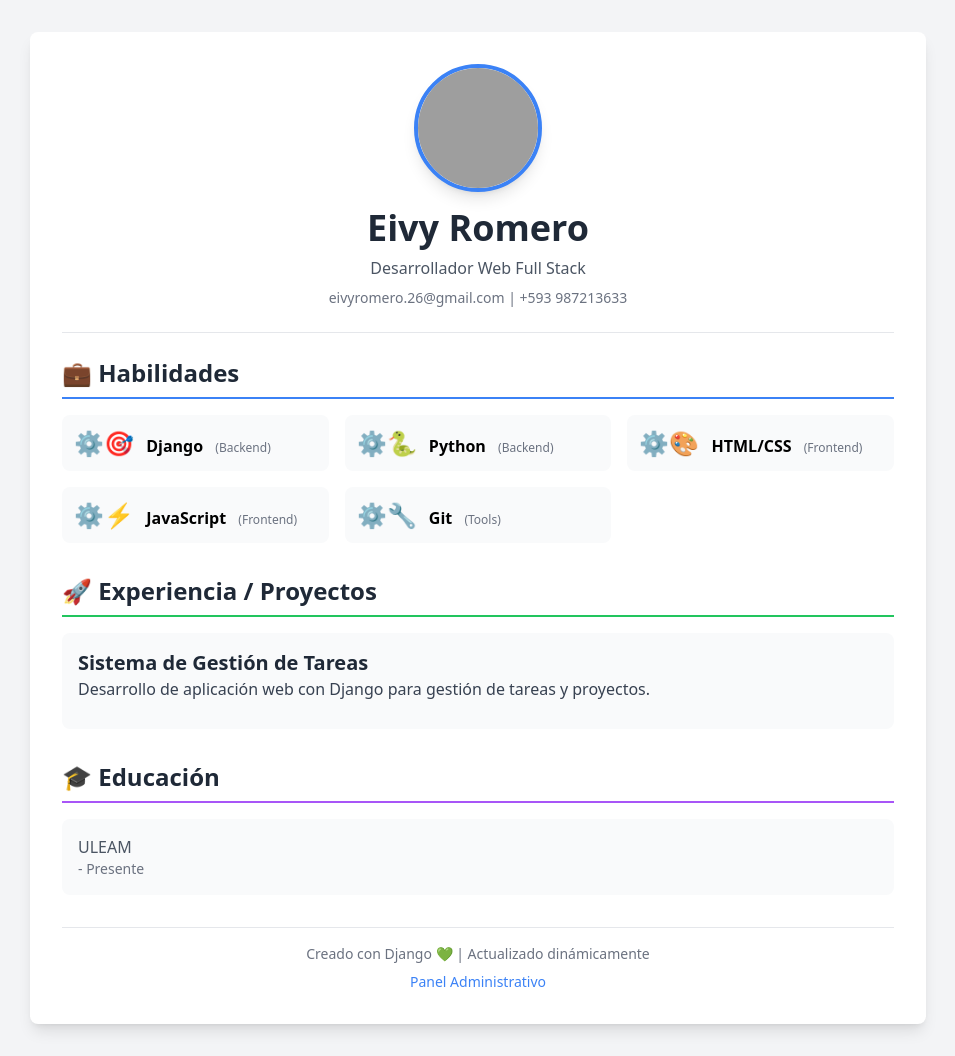
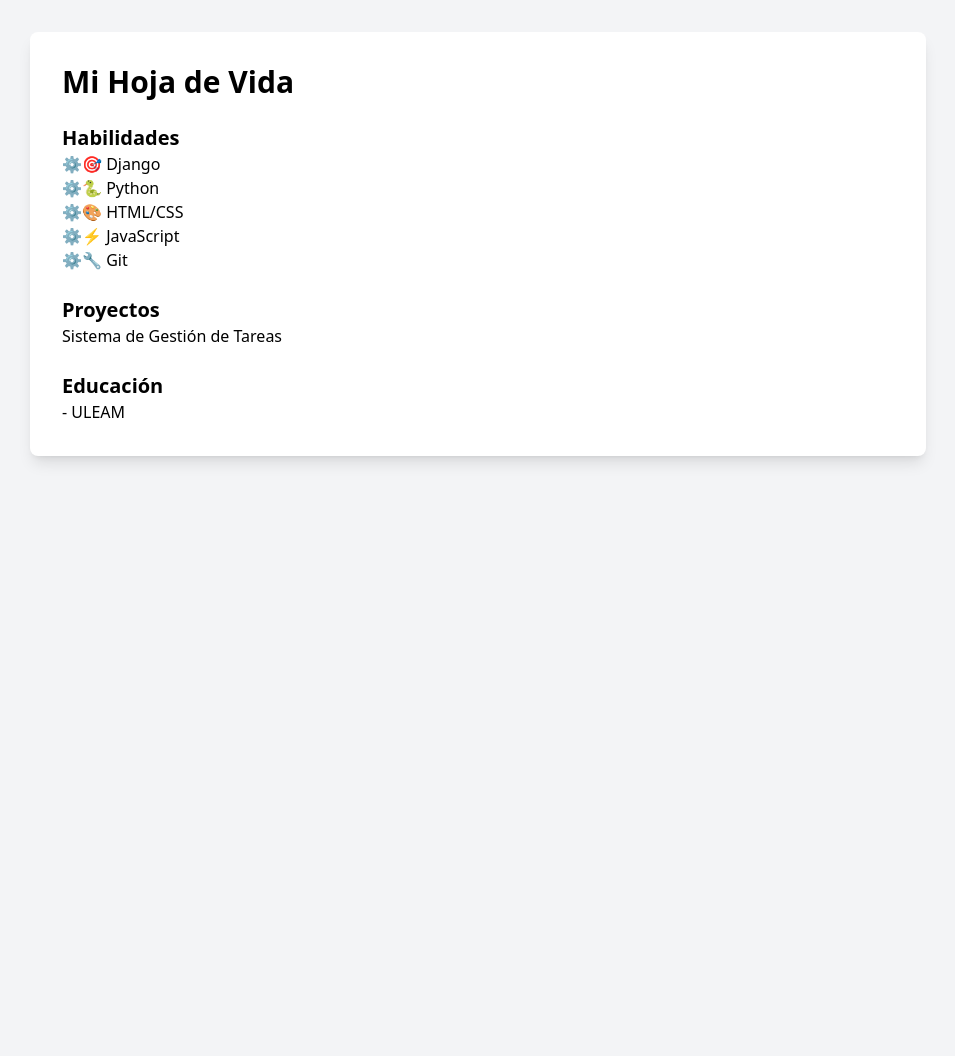
Before and after one commit to eivyromero/django-cv-hoja-vida, a Django app: page / in a window 1280 px wide. Shown: the whole page, without its empty margins (162-1117 px from the left). After the commit the page ends 463 px from the top, so only its background shows below. Run offline with Django 5.2, Linux system fonts and the light colour scheme; data comes from the database, SQL or seed files in the repository; some libraries are stand-ins or nearby versions; grey boxes are pictures that could not be loaded.

Commit message:
Prevent 500 error in home view when database tables are missing

```diff
--- a/tasks/templates/base.html
+++ b/tasks/templates/base.html
@@ -2,106 +2,13 @@
 <html lang="es">
 <head>
     <meta charset="UTF-8">
-    <meta name="viewport" content="width=device-width, initial-scale=1.0">
-    <title>Mi CV - Hoja de Vida</title>
+    <title>Mi CV</title>
     <script src="https://cdn.tailwindcss.com"></script>
 </head>
 <body class="bg-gray-100 min-h-screen py-8">
     <div class="max-w-4xl mx-auto bg-white shadow-lg rounded-lg p-8">
-        <!-- Header -->
-        <header class="text-center border-b pb-6 mb-6">
-            <!-- Imagen de perfil -->
-            <div class="mb-4">
-                <img src="https://api.dicebear.com/7.x/avataaars/svg?seed=Eivy&backgroundColor=b6e3f4&skinColor=light&hairColor=black"
-                     alt="Foto de perfil"
-                     class="w-32 h-32 rounded-full mx-auto object-cover border-4 border-blue-500 shadow-lg bg-white">
-            </div>
-            <h1 class="text-4xl font-bold text-gray-800 mb-2">Eivy Romero</h1>
-            <p class="text-gray-600">Desarrollador Web Full Stack</p>
-            <p class="text-gray-500 text-sm mt-2">eivyromero.26@gmail.com | +593 987213633</p>
-        </header>
-
-        <!-- Skills Section -->
-        <section class="mb-8">
-            <h2 class="text-2xl font-bold text-gray-800 mb-4 border-b-2 border-blue-500 pb-2">💼 Habilidades</h2>
-
-            {% if skills %}
-                <div class="grid grid-cols-1 md:grid-cols-3 gap-4">
-                    {% for skill in skills %}
-                        <div class="bg-gray-50 p-3 rounded-lg hover:bg-blue-50 transition">
-                            <span class="text-2xl">{{ skill.icon }}</span>
-                            <span class="ml-2 font-semibold">{{ skill.name }}</span>
-                            <span class="text-xs text-gray-500 ml-2">({{ skill.get_category_display }})</span>
-                        </div>
-                    {% endfor %}
-                </div>
-            {% else %}
-                <p class="text-gray-500 italic">No hay habilidades registradas. <a href="/admin" class="text-blue-500 underline">Agregar desde el admin</a></p>
-            {% endif %}
-        </section>
-
-        <!-- Projects/Experience Section -->
-        <section class="mb-8">
-            <h2 class="text-2xl font-bold text-gray-800 mb-4 border-b-2 border-green-500 pb-2">🚀 Experiencia / Proyectos</h2>
-
-            {% if projects %}
-                {% for project in projects %}
-                    <div class="mb-6 bg-gray-50 p-4 rounded-lg hover:shadow-md transition">
-                        <h3 class="text-xl font-semibold text-gray-800">{{ project.title }}</h3>
-                        {% if project.technologies %}
-                            <p class="text-gray-600 text-sm mb-2">
-                                <span class="font-semibold">Tecnologías:</span> {{ project.technologies }}
-                                {% if project.start_date %} | {{ project.start_date|date:"Y" }}{% endif %}
-                            </p>
-                        {% endif %}
-                        <p class="text-gray-700">{{ project.description }}</p>
-
-                        <div class="mt-3 flex gap-3">
-                            {% if project.url %}
-                                <a href="{{ project.url }}" target="_blank" class="text-blue-600 hover:underline text-sm">🔗 Ver proyecto</a>
-                            {% endif %}
-                            {% if project.github_url %}
-                                <a href="{{ project.github_url }}" target="_blank" class="text-gray-700 hover:underline text-sm">💻 GitHub</a>
-                            {% endif %}
-                        </div>
-                    </div>
-                {% endfor %}
-            {% else %}
-                <p class="text-gray-500 italic">No hay proyectos registrados. <a href="/admin" class="text-blue-500 underline">Agregar desde el admin</a></p>
-            {% endif %}
-        </section>
-
-        <!-- Education Section -->
-        <section class="mb-8">
-            <h2 class="text-2xl font-bold text-gray-800 mb-4 border-b-2 border-purple-500 pb-2">🎓 Educación</h2>
-
-            {% if education %}
-                {% for edu in education %}
-                    <div class="mb-4 bg-gray-50 p-4 rounded-lg hover:shadow-md transition">
-                        <h3 class="text-lg font-semibold text-gray-800">{{ edu.degree }}</h3>
-                        <p class="text-gray-600">{{ edu.institution }}</p>
-                        {% if edu.field_of_study %}
-                            <p class="text-gray-600 text-sm">{{ edu.field_of_study }}</p>
-                        {% endif %}
-                        <p class="text-gray-500 text-sm">
-                            {{ edu.start_date|date:"Y" }}
-                            {% if edu.end_date %} - {{ edu.end_date|date:"Y" }}{% else %} - Presente{% endif %}
-                        </p>
-                        {% if edu.description %}
-                            <p class="text-gray-700 mt-2 text-sm">{{ edu.description }}</p>
-                        {% endif %}
-                    </div>
-                {% endfor %}
-            {% else %}
-                <p class="text-gray-500 italic">No hay educación registrada. <a href="/admin" class="text-blue-500 underline">Agregar desde el admin</a></p>
-            {% endif %}
-        </section>
-
-        <!-- Footer -->
-        <footer class="text-center text-gray-500 text-sm mt-8 pt-4 border-t">
-            <p>Creado con Django 💚 | Actualizado dinámicamente</p>
-            <p class="mt-2"><a href="/admin" class="text-blue-500 hover:underline">Panel Administrativo</a></p>
-        </footer>
+        {% block content %}
+        {% endblock %}
     </div>
 </body>
 </html>
--- a/tasks/templates/home.html
+++ b/tasks/templates/home.html
@@ -1,17 +1,32 @@
-{% extends 'base.html' %}
+{% extends "base.html" %}
+
 {% block content %}
-<main class="container py-5">
-    <section class="card card-body">
-        <h1 class="display-1 text-center">Django App</h1>
-        Lorem ipsum dolor sit amet consectetur adipisicing elit. Inventore quibusdam, dolorem quaerat sapiente possimus atque nesciunt odio modi eveniet enim assumenda voluptates tempore minus dolor fugit, accusantium sequi debitis earum!
-        <div class="text-center">
-            <a class="btn btn-secondary" href="/signin/">
-                Signin
-            </a>
-            <a class="btn btn-dark" href="/signup/">
-                Signup
-            </a>
-        </div>
-    </section>
-</main>
+<h1 class="text-3xl font-bold mb-6">Mi Hoja de Vida</h1>
+
+<h2 class="text-xl font-semibold mt-4">Habilidades</h2>
+<ul>
+    {% for skill in skills %}
+        <li>{{ skill.icon }} {{ skill.name }}</li>
+    {% empty %}
+        <li>No hay habilidades</li>
+    {% endfor %}
+</ul>
+
+<h2 class="text-xl font-semibold mt-6">Proyectos</h2>
+<ul>
+    {% for project in projects %}
+        <li>{{ project.title }}</li>
+    {% empty %}
+        <li>No hay proyectos</li>
+    {% endfor %}
+</ul>
+
+<h2 class="text-xl font-semibold mt-6">Educación</h2>
+<ul>
+    {% for edu in education %}
+        <li>{{ edu.degree }} - {{ edu.institution }}</li>
+    {% empty %}
+        <li>No hay educación</li>
+    {% endfor %}
+</ul>
 {% endblock %}
--- a/tasks/views.py
+++ b/tasks/views.py
@@ -2,12 +2,27 @@ from django.shortcuts import render
 from .models import Skill, Project, Education
 
 def home(request):
-    skills = Skill.objects.all()
-    projects = Project.objects.all()
-    education = Education.objects.all()
+    skills = []
+    projects = []
+    education = []
 
-    return render(request, "home.html", {
-        "skills": skills,
-        "projects": projects,
-        "education": education,
+    try:
+        skills = Skill.objects.all()
+    except Exception as e:
+        print("Skill error:", e)
+
+    try:
+        projects = Project.objects.all()
+    except Exception as e:
+        print("Project error:", e)
+
+    try:
+        education = Education.objects.all()
+    except Exception as e:
+        print("Education error:", e)
+
+    return render(request, 'home.html', {
+        'skills': skills,
+        'projects': projects,
+        'education': education
     })
```
